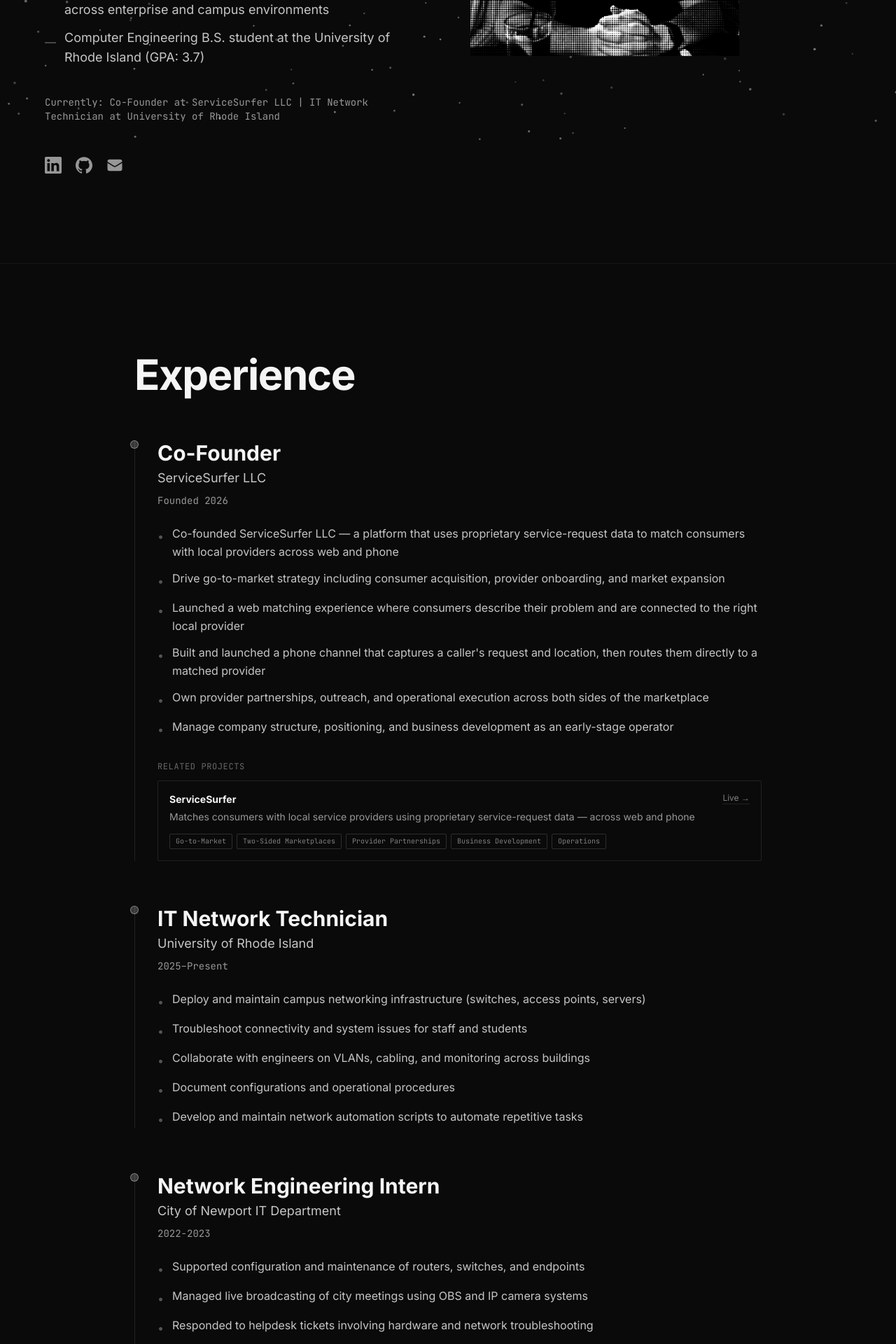
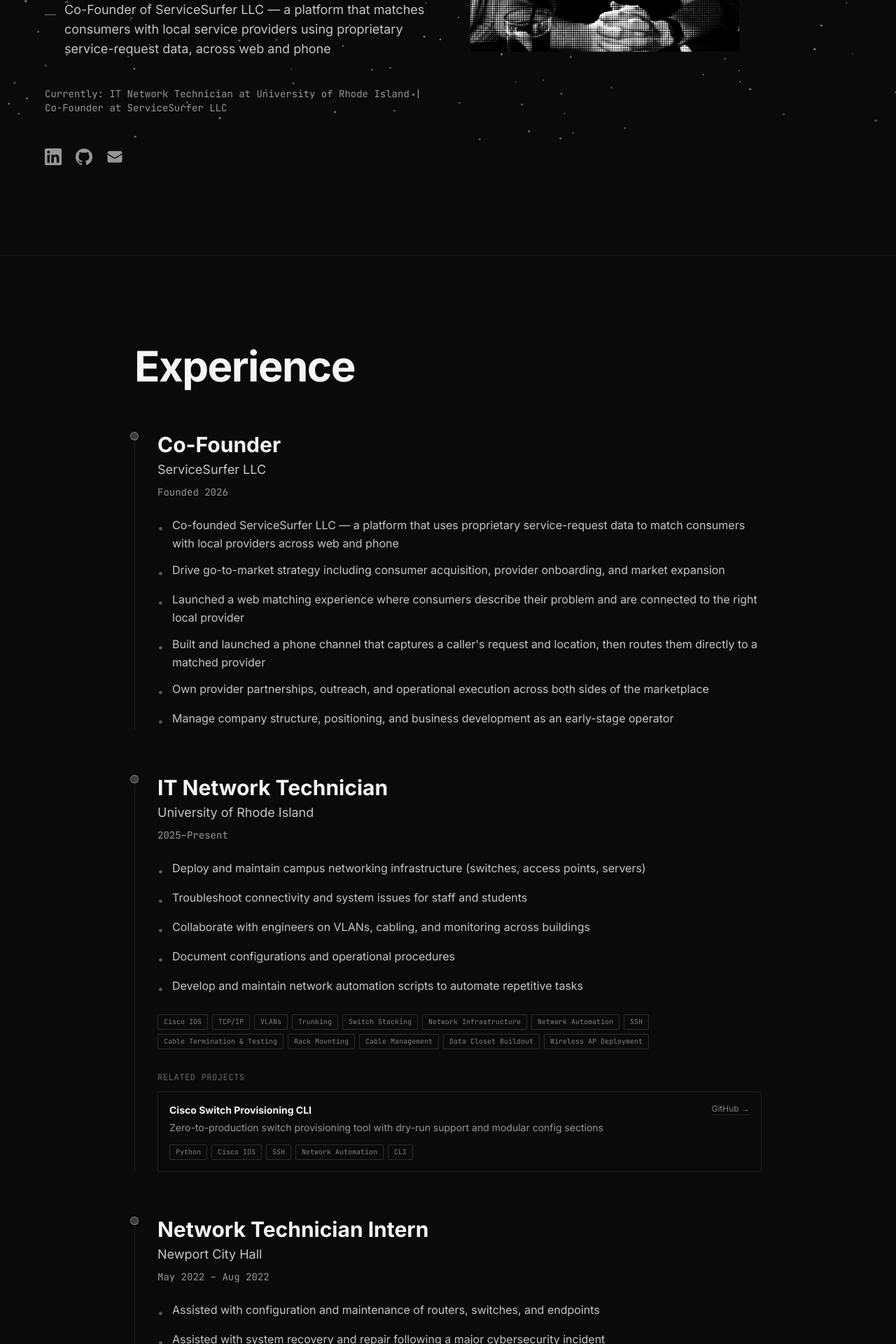
Before and after one commit to nicolasjkennedy/personal-domain, a Next.js app: page / in a window 1280 px wide. Shown: the part 600-2520 px from the top of the page at 70% size. Built offline with nearby package versions, Linux system fonts and the light colour scheme.

Commit message:
housekeeping

```diff
--- a/components/sections/Experience.tsx
+++ b/components/sections/Experience.tsx
@@ -56,6 +56,19 @@ export default function Experience() {
                         </li>
                       ))}
                     </ul>
+
+                    {exp.tech && exp.tech.length > 0 && (
+                      <div className="flex flex-wrap gap-1.5 pt-2">
+                        {exp.tech.map((tech, tIndex) => (
+                          <span
+                            key={tIndex}
+                            className="px-2 py-0.5 text-[10px] font-mono border border-foreground/15 rounded-sm text-foreground/50"
+                          >
+                            {tech}
+                          </span>
+                        ))}
+                      </div>
+                    )}
 
                     {relatedProjects.length > 0 && (
                       <div className="pt-4 space-y-3">
--- a/components/sections/TechStack.tsx
+++ b/components/sections/TechStack.tsx
@@ -45,20 +45,11 @@ function getAllTech(): TechItem[] {
 
 function categorizeTech(allTech: TechItem[]) {
   const categories: Record<string, string[]> = {
-    Languages: ["Python", "JavaScript", "TypeScript", "HTML", "CSS"],
-    "Infrastructure & Networking": [
-      "Cisco IOS", "TCP/IP", "VLANs", "Network Infrastructure",
-      "Network Configuration", "Network Automation", "SSH/Telnet",
-      "Configuration Management", "IP Camera Systems",
-    ],
-    "Data & AI": [
-      "PostgreSQL", "Vector Search", "LLMs", "Web Scraping",
-      "Data Processing", "File Processing",
-    ],
-    "Frameworks & Tools": [
-      "Backend Architecture", "Web APIs", "CLI Tools",
-      "OBS Studio", "Helpdesk Support",
-    ],
+    "Protocols & Standards": ["TCP/IP", "VLANs", "Trunking", "SSH", "Routing & Switching"],
+    "Hardware & Platforms": ["Cisco IOS", "Network Infrastructure", "Switch Stacking", "Wireless AP Deployment"],
+    "Physical Infrastructure": ["Cable Termination & Testing", "Patch Panel Management", "Rack Mounting", "Cable Management", "Data Closet Buildout"],
+    "Automation & Scripting": ["Python", "Network Automation", "CLI"],
+    "Operations": ["Network Configuration", "Configuration Management"],
   };
 
   const categorized: { category: string; techs: TechItem[] }[] = [];
@@ -151,9 +142,11 @@ function TechIcon({ name }: { name: string }) {
       );
 
     case "VLANs":
+    case "Trunking":
     case "Network Infrastructure":
     case "Network Configuration":
     case "Network Automation":
+    case "Switch Stacking":
       return (
         <svg className={cls} viewBox="0 0 24 24" fill="none" stroke="currentColor" strokeWidth="1.5" strokeLinecap="round" strokeLinejoin="round">
           <rect x="1" y="3" width="22" height="6" rx="1" />
@@ -161,6 +154,40 @@ function TechIcon({ name }: { name: string }) {
           <path d="M12 9v6M6 9v6M18 9v6" />
           <circle cx="5" cy="6" r="1" fill="currentColor" stroke="none" />
           <circle cx="5" cy="18" r="1" fill="currentColor" stroke="none" />
+        </svg>
+      );
+
+    case "Cable Termination & Testing":
+      return (
+        <svg className={cls} viewBox="0 0 24 24" fill="none" stroke="currentColor" strokeWidth="1.5" strokeLinecap="round" strokeLinejoin="round">
+          <path d="M4 12h16" />
+          <path d="M4 12a2 2 0 01-2-2V7a2 2 0 012-2h2v3h2V5h2v3h2V5h2v3h2V5h2a2 2 0 012 2v3a2 2 0 01-2 2" />
+          <path d="M12 12v7" />
+          <circle cx="12" cy="21" r="1.5" fill="currentColor" stroke="none" />
+        </svg>
+      );
+
+    case "Rack Mounting":
+    case "Cable Management":
+    case "Data Closet Buildout":
+      return (
+        <svg className={cls} viewBox="0 0 24 24" fill="none" stroke="currentColor" strokeWidth="1.5" strokeLinecap="round" strokeLinejoin="round">
+          <rect x="2" y="2" width="20" height="20" rx="1" />
+          <path d="M2 7h20M2 12h20M2 17h20" />
+          <circle cx="19" cy="4.5" r="0.75" fill="currentColor" stroke="none" />
+          <circle cx="19" cy="9.5" r="0.75" fill="currentColor" stroke="none" />
+          <circle cx="19" cy="14.5" r="0.75" fill="currentColor" stroke="none" />
+          <circle cx="19" cy="19.5" r="0.75" fill="currentColor" stroke="none" />
+        </svg>
+      );
+
+    case "Wireless AP Deployment":
+      return (
+        <svg className={cls} viewBox="0 0 24 24" fill="none" stroke="currentColor" strokeWidth="1.5" strokeLinecap="round" strokeLinejoin="round">
+          <path d="M5 12.55a11 11 0 0114.08 0" />
+          <path d="M1.42 9a16 16 0 0121.16 0" />
+          <path d="M8.53 16.11a6 6 0 016.95 0" />
+          <circle cx="12" cy="20" r="1" fill="currentColor" stroke="none" />
         </svg>
       );
 
--- a/src/content/site.ts
+++ b/src/content/site.ts
@@ -40,6 +40,7 @@ export interface Certification {
   issuer: string;
   date: string;
   credentialLink?: string;
+  inProgress?: boolean;
 }
 
 export interface SiteContent {
@@ -56,16 +57,15 @@ export interface SiteContent {
 }
 
 export const siteContent: SiteContent = {
-  name: "Nicolas James Kennedy",
-  headline: "Co-Founder at ServiceSurfer | Network Engineer",
+  name: "Nicolas Kennedy",
+  headline: "Network Engineer | Computer Engineering Student at URI",
   summary: [
-    "Co-Founder of ServiceSurfer LLC — a platform that uses proprietary service-request data to match consumers with local providers across web and phone",
-    "Operator focused on go-to-market execution, provider partnerships, and scaling two-sided marketplaces",
-    "Network Engineer with hands-on infrastructure experience across enterprise and campus environments",
-    "Computer Engineering B.S. student at the University of Rhode Island (GPA: 3.7)"
+    "Network Engineer with hands-on infrastructure experience across enterprise and campus environments — VLANs, switching, routing, and automation",
+    "IT Network Technician at the University of Rhode Island, deploying and maintaining campus networking infrastructure",
+    "Co-Founder of ServiceSurfer LLC — a platform that matches consumers with local service providers using proprietary service-request data, across web and phone",
   ],
   location: "Kingston, Rhode Island",
-  currently: "Co-Founder at ServiceSurfer LLC | IT Network Technician at University of Rhode Island",
+  currently: "IT Network Technician at University of Rhode Island | Co-Founder at ServiceSurfer LLC",
   socials: {
     linkedin: "https://linkedin.com/in/nicolasjkennedy",
     email: "mailto:nicolasjameskennedy@gmail.com",
@@ -105,7 +105,7 @@ export const siteContent: SiteContent = {
         "Own provider partnerships, outreach, and operational execution across both sides of the marketplace",
         "Manage company structure, positioning, and business development as an early-stage operator"
       ],
-      tech: ["Go-to-Market", "Two-Sided Marketplaces", "Provider Partnerships", "Business Development", "Operations"]
+      tech: []
     },
     {
       company: "University of Rhode Island",
@@ -118,20 +118,20 @@ export const siteContent: SiteContent = {
         "Document configurations and operational procedures",
         "Develop and maintain network automation scripts to automate repetitive tasks"
       ],
-      tech: ["Cisco IOS", "TCP/IP", "VLANs", "Network Infrastructure"]
+      tech: ["Cisco IOS", "TCP/IP", "VLANs", "Trunking", "Switch Stacking", "Network Infrastructure", "Network Automation", "SSH", "Cable Termination & Testing", "Rack Mounting", "Cable Management", "Data Closet Buildout", "Wireless AP Deployment"]
     },
     {
-      company: "City of Newport IT Department",
-      role: "Network Engineering Intern",
-      dates: "2022-2023",
+      company: "Newport City Hall",
+      role: "Network Technician Intern",
+      dates: "May 2022 – Aug 2022",
       bullets: [
-        "Supported configuration and maintenance of routers, switches, and endpoints",
-        "Managed live broadcasting of city meetings using OBS and IP camera systems",
+        "Assisted with configuration and maintenance of routers, switches, and endpoints",
+        "Assisted with system recovery and repair following a major cybersecurity incident",
+        "Performed structured cabling and patch panel maintenance across network racks supporting city government operations — traced and terminated copper runs, managed cable pathways, and ensured proper connectivity across switches and distribution frames",
+        "Managed live broadcast systems for city court hearings and public council meetings, including real-time monitoring of audio/video feeds, camera switching, and on-the-fly troubleshooting to maintain uninterrupted streams",
         "Responded to helpdesk tickets involving hardware and network troubleshooting",
-        "Assisted with system recovery following a major cybersecurity incident",
-
       ],
-      tech: ["Network Configuration", "OBS Studio", "IP Camera Systems", "Helpdesk Support"]
+      tech: ["Routing & Switching", "Network Configuration", "Patch Panel Management", "Cable Termination & Testing"]
     }
 
   ],
@@ -140,7 +140,7 @@ export const siteContent: SiteContent = {
       name: "ServiceSurfer",
       oneLiner: "Matches consumers with local service providers using proprietary service-request data — across web and phone",
       description: "ServiceSurfer LLC uses proprietary service-request data to match consumers with local providers across web and phone. As co-founder, I lead go-to-market strategy, provider partnerships, and operational execution on both sides of the marketplace. The platform serves consumers through a web experience where they describe their problem and are matched to the right local provider, and through a phone channel that captures a caller's request and location and routes them directly to a match. My focus is on growing provider supply, driving consumer demand, and building the operational foundation to scale.",
-      tech: ["Go-to-Market", "Two-Sided Marketplaces", "Provider Partnerships", "Business Development", "Operations"],
+      tech: [],
       links: {
         live: "https://servicesurfer.app"
       },
@@ -151,7 +151,7 @@ export const siteContent: SiteContent = {
       name: "n0conflict",
       oneLiner: "AI-powered CLI that resolves Git merge conflicts by analyzing both sides and preserving intent",
       description: "n0conflict is a published Python CLI tool that intelligently resolves Git merge conflicts using AI. Instead of forcing a manual pick between two versions, it analyzes the intent of each conflicting side and produces a merged result that preserves the logic of both. Supports resolve, scan, and explain commands across Python, TypeScript, Go, Rust, and more. Operates safely without writing to disk unless explicitly instructed. Available on PyPI.",
-      tech: ["Python", "Claude API", "Git", "CLI"],
+      tech: ["Python", "CLI"],
       links: {
         github: "https://github.com/nicolasjkennedy/n0conflict",
         pypi: "https://pypi.org/project/n0conflict/"
@@ -163,7 +163,7 @@ export const siteContent: SiteContent = {
       name: "Cisco Switch Provisioning CLI",
       oneLiner: "Zero-to-production switch provisioning tool with dry-run support and modular config sections",
       description: "A lightweight, dependency-free Python CLI that takes a Cisco switch from factory reset to fully production-ready in a single command. Supports granular section targeting — VLANs, interfaces, routing, and ACLs can each be applied independently or together. Features a built-in dry-run mode that previews every command before it touches the switch, making it safe to iterate on configurations in live environments. Leverages PuTTY's plink for SSH transport, keeping the tool portable with zero pip dependencies.",
-      tech: ["Python", "Cisco IOS", "SSH (plink)", "Network Automation", "CLI"],
+      tech: ["Python", "Cisco IOS", "SSH", "Network Automation", "CLI"],
       links: {
         github: "https://github.com/nicolasjkennedy/cisco-switch-automated-config"
       },
@@ -174,7 +174,7 @@ export const siteContent: SiteContent = {
       name: "Personal Portfolio Website",
       oneLiner: "Personal portfolio website built with Next.js, TypeScript, and Tailwind CSS",
       description: "A minimal, modern developer portfolio built from scratch with Next.js, TypeScript, and Tailwind CSS. Designed with a focus on clean typography, smooth scroll-driven animations, and a responsive layout that works across all devices.",
-      tech: ["Next.js", "TypeScript", "Tailwind CSS", "React"],
+      tech: [],
       links: {
         github: "https://github.com/nicolasjkennedy/personal-domain",
         live: "https://nicolaskennedy.com"
@@ -199,6 +199,17 @@ export const siteContent: SiteContent = {
       issuer: "Certified",
       date: "2022"
     },
-
+    {
+      name: "Cisco Certified Network Associate (CCNA)",
+      issuer: "Cisco",
+      date: "In Progress",
+      inProgress: true
+    },
+    {
+      name: "CompTIA Security+ (Network)",
+      issuer: "CompTIA",
+      date: "In Progress",
+      inProgress: true
+    },
   ]
 };
```
Also changed, not shown: components/sections/Certifications.tsx (+7 -1 lines).
